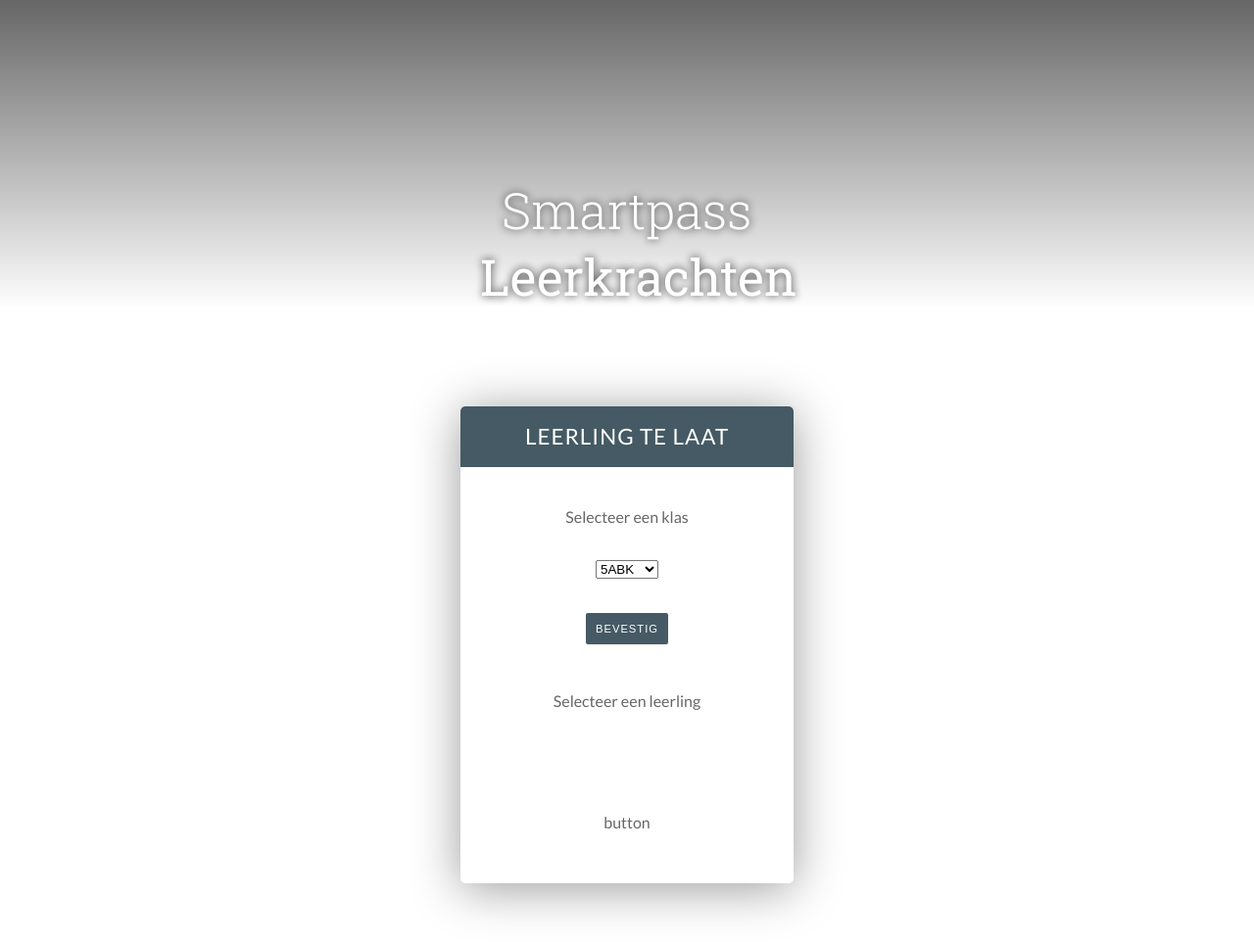
After one commit to mixxamm/SmartpassWeb, a PHP site: page /telaat.php in a window 1280 px wide. The commit adds this page. Shown: the whole page at 98% size. Run offline with PHP 8.4, Linux system fonts and the light colour scheme; data that the repository does not hold is empty; some libraries are stand-ins or nearby versions.

Commit message:
Wijzigingen van Axel

```diff
--- a/css/style.css
+++ b/css/style.css
@@ -5,6 +5,9 @@ body {
 	font-weight: 300;
 	margin: 0;
 	color: #666;
+	position: fixed;
+    overflow-y: scroll;
+    width: 100%;
 }
 
 /* Typography */
@@ -24,6 +27,21 @@ h1#title {
 
 h1#title span span {
 	font-weight: 400;
+}
+
+/* Typography */
+h1#test {
+	font-family: 'Roboto Slab', serif;
+	font-weight: 300;
+	font-size: 1.2em;
+	color: white;
+	text-shadow: 0 0 10px rgba(0,0,0,0.8);
+	margin: 0 auto;
+	padding-top: 180px;
+	max-width: 300px;
+	text-align: center;
+	position: relative;
+	top: 0px;
 }
 
 h2 {
@@ -139,7 +157,30 @@ p.small {
 #button {
 	background-color:#455A64;
 	color:white;
+	margin-top: 0px;
+	border: 0;
+	border-radius: 2px;
+	color: white;
+	padding: 10px;
+	text-transform: uppercase;
+	font-weight: 400;
+	font-size: 0.7em;
+	letter-spacing: 1px;
+	cursor:pointer;
+	outline: none;
 }
+
+#button:hover {
+	opacity: 0.7;
+	transition: 0.5s;
+}
+
+#button:hover {
+	opacity: 0.7;
+	transition: 0.5s;
+}
+
+
 
 }
 
--- a/index.php
+++ b/index.php
@@ -19,7 +19,7 @@
       if($count == 1) {
          $_SESSION['login_user'] = $user_name;
 
-         header("location: welcome.php");
+         header("location: telaat.php");
       }else {
          $error = "Uw gebruikersnaam of wachtwoord is fout.";
       }
--- /dev/null
+++ b/telaat.php
@@ -0,0 +1,122 @@
+<html>
+<head>
+	<meta charset="utf-8">
+	<title>Smartpass</title>
+
+	<link href="https://fonts.googleapis.com/css?family=Roboto+Slab:400,100,300,700|Lato:400,100,300,700,900" rel="stylesheet" type="text/css">
+	<link rel="stylesheet" href="css/style.css">
+
+	<script src="https://ajax.googleapis.com/ajax/libs/jquery/2.1.4/jquery.min.js"></script>
+</head>
+
+<body>
+	<div class="container">
+		<div class="top">
+			<h1 id="title" class="hidden"><span id="logo">Smartpass <span>Leerkrachten</span></span></h1>
+		</div>
+		<div class="login-box animated fadeInUp">
+			<div class="box-header">
+				<h2>Leerling te laat</h2>
+			</div>
+			<table id="login" style="width: 295px; margin-left: auto; margin-right: auto;">
+<tbody>
+<tr>
+<td style="text-align: center; height: 60px">Selecteer een klas <br></td>
+</tr>
+<tr>
+<td style="text-align: center; height: 60px">
+<form action="" method = "POST"><select id="klassen" name="klas">
+<option value="1" <?php if($_POST['klas']=='1') echo 'selected="selected"';?> >5ABK</option>
+<option value="2" <?php if($_POST['klas']=='2') echo 'selected="selected"';?> >5BAK1</option>
+<option value="3" <?php if($_POST['klas']=='3') echo 'selected="selected"';?> >5BAK2</option>
+<option value="4" <?php if($_POST['klas']=='4') echo 'selected="selected"';?> >5BE</option>
+<option value="5" <?php if($_POST['klas']=='5') echo 'selected="selected"';?> >5CM</option>
+<option value="6" <?php if($_POST['klas']=='6') echo 'selected="selected"';?> >5FO1</option>
+<option value="7" <?php if($_POST['klas']=='7') echo 'selected="selected"';?> >5FO2</option>
+<option value="8" <?php if($_POST['klas']=='2') echo 'selected="selected"';?> >5GK</option>
+<option value="9" <?php if($_POST['klas']=='2') echo 'selected="selected"';?> >5HA1</option>
+<option value="10" <?php if($_POST['klas']=='10') echo 'selected="selected"';?> >5HA2</option>
+<option value="11" <?php if($_POST['klas']=='11') echo 'selected="selected"';?> >5HOT</option>
+<option value="12" <?php if($_POST['klas']=='12') echo 'selected="selected"';?> >5NI</option>
+<option value="13" <?php if($_POST['klas']=='13') echo 'selected="selected"';?> >5OF1</option>
+<option value="14" <?php if($_POST['klas']=='14') echo 'selected="selected"';?> >5OF2</option>
+<option value="15" <?php if($_POST['klas']=='15') echo 'selected="selected"';?> >5OR1</option>
+<option value="16" <?php if($_POST['klas']=='16') echo 'selected="selected"';?> >5OR2</option>
+<option value="17" <?php if($_POST['klas']=='17') echo 'selected="selected"';?> >5PU1</option>
+<option value="18" <?php if($_POST['klas']=='18') echo 'selected="selected"';?> >5PU2</option>
+<option value="19" <?php if($_POST['klas']=='19') echo 'selected="selected"';?> >5RE</option>
+<option value="20" <?php if($_POST['klas']=='20') echo 'selected="selected"';?> >5RK</option>
+<option value="21" <?php if($_POST['klas']=='21') echo 'selected="selected"';?> >5SV</option>
+<option value="22" <?php if($_POST['klas']=='22') echo 'selected="selected"';?> >5TO</option>
+<option value="23" <?php if($_POST['klas']=='23') echo 'selected="selected"';?> >6BAK</option>
+<option value="24" <?php if($_POST['klas']=='24') echo 'selected="selected"';?> >6BAK</option>
+<option value="25" <?php if($_POST['klas']=='25') echo 'selected="selected"';?> >6BE</option>
+<option value="26" <?php if($_POST['klas']=='26') echo 'selected="selected"';?> >6CM</option>
+<option value="27" <?php if($_POST['klas']=='27') echo 'selected="selected"';?> >6FO</option>
+<option value="28" <?php if($_POST['klas']=='28') echo 'selected="selected"';?> >6HA1</option>
+<option value="29" <?php if($_POST['klas']=='29') echo 'selected="selected"';?> >6HA2</option>
+<option value="30" <?php if($_POST['klas']=='30') echo 'selected="selected"';?> >6HOT</option>
+<option value="31" <?php if($_POST['klas']=='31') echo 'selected="selected"';?> >6NI</option>
+<option value="32" <?php if($_POST['klas']=='32') echo 'selected="selected"';?> >6OF1</option>
+<option value="33" <?php if($_POST['klas']=='33') echo 'selected="selected"';?> >6OF2</option>
+<option value="34" <?php if($_POST['klas']=='34') echo 'selected="selected"';?> >6OR1</option>
+<option value="35" <?php if($_POST['klas']=='35') echo 'selected="selected"';?> >6OR2</option>
+<option value="36" <?php if($_POST['klas']=='36') echo 'selected="selected"';?> >6PU1</option>
+<option value="37" <?php if($_POST['klas']=='37') echo 'selected="selected"';?> >6PU2</option>
+<option value="38" <?php if($_POST['klas']=='38') echo 'selected="selected"';?> >6RE</option>
+<option value="39" <?php if($_POST['klas']=='39') echo 'selected="selected"';?> >6RK</option>
+<option value="40" <?php if($_POST['klas']=='40') echo 'selected="selected"';?> >6SV</option>
+<option value="41" <?php if($_POST['klas']=='41') echo 'selected="selected"';?> >6TO</option>
+<option value="42" <?php if($_POST['klas']=='42') echo 'selected="selected"';?> >7BAK</option>
+<option value="43" <?php if($_POST['klas']=='43') echo 'selected="selected"';?> >7BS</option>
+<option value="44" <?php if($_POST['klas']=='44') echo 'selected="selected"';?> >7GRM</option>
+<option value="45" <?php if($_POST['klas']=='45') echo 'selected="selected"';?> >7HA</option>
+<option value="46" <?php if($_POST['klas']=='46') echo 'selected="selected"';?> >7PU</option>
+<option value="47" <?php if($_POST['klas']=='47') echo 'selected="selected"';?> >7SA</option>
+<option value="48" <?php if($_POST['klas']=='48') echo 'selected="selected"';?> >7WG</option>
+</select></td>
+</tr>
+<tr>
+<td style="text-align: center; height: 60px"><input id="button" name="submit" type="submit" value="Bevestig" />
+ </form></td>
+</tr>
+</tbody>
+</table>
+<table style="width: 295px; margin-left: auto; margin-right: auto;">
+<tbody>
+<tr>
+<td style="text-align: center; height: 60px">Selecteer een leerling</td>
+</tr>
+<tr>
+<td style="text-align:center; height: 60px"><?php
+include("connect.php");
+
+if($_SERVER["REQUEST_METHOD"] == "POST") {
+
+	$klasnr = $_POST['klas'];
+
+	$mysql_query1 = "SELECT Naam FROM tblleerlingen WHERE Klas = '$klasnr'";
+
+	$result = mysqli_query($db,$mysql_query1);
+    $row = mysqli_fetch_array($result,MYSQLI_ASSOC);
+    $active = $row['Naam'];
+    echo '<select name="leerling">';
+
+	 while ($row = $result->fetch_assoc()) {
+   echo '<option value="'.$row['Naam'].'">'.$row['Naam'].'</option>';
+}
+echo '</select>';// Close your drop down box
+}
+?>
+</td>
+</tr>
+<tr>
+<td style="text-align: center; height: 60px">button</td>
+</tr>
+</tbody>
+</table>
+
+		</div>
+	</div>
+</body>
+</html>
```
Also changed, not shown: laatzetten.php (added, +24 -0 lines).
